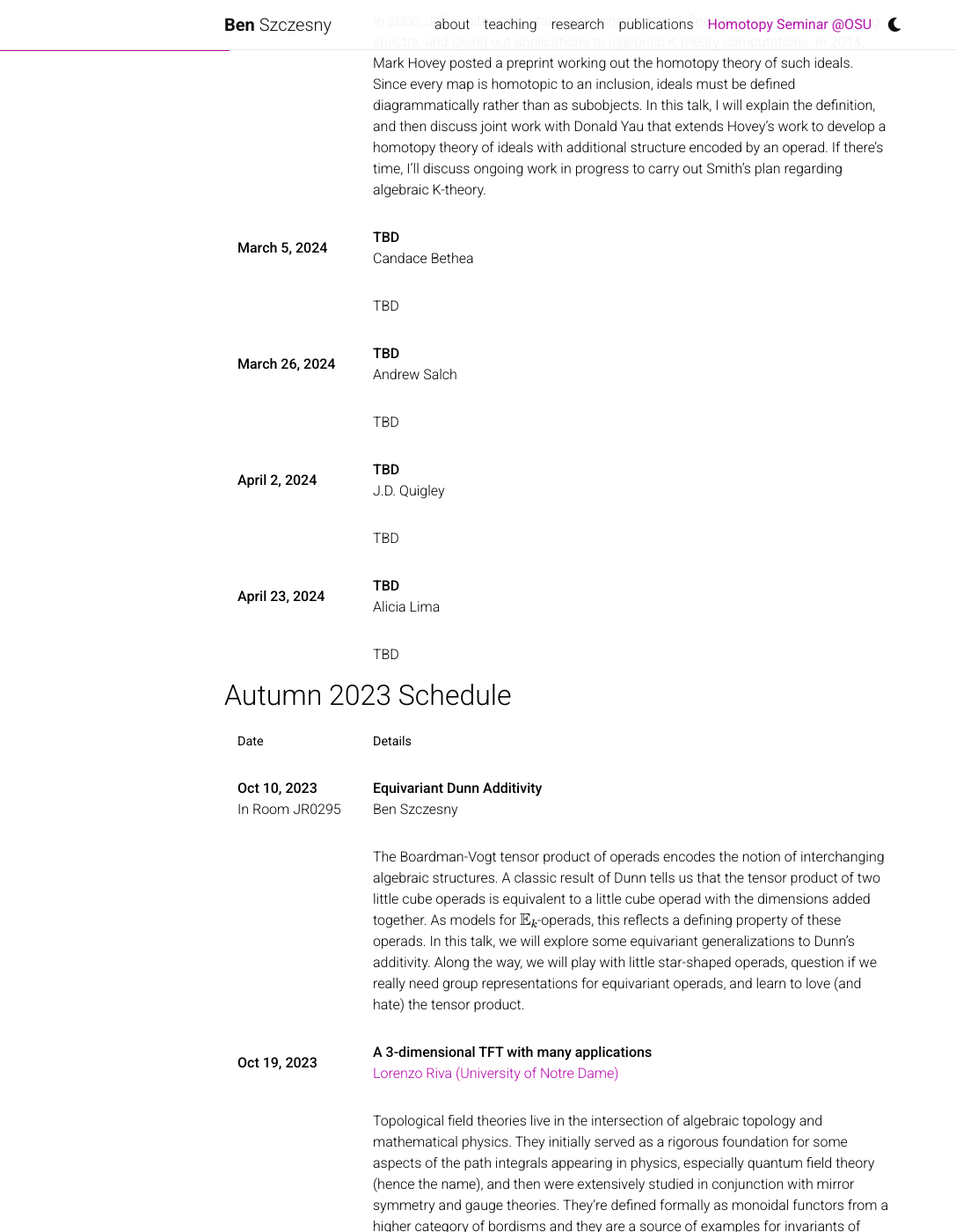
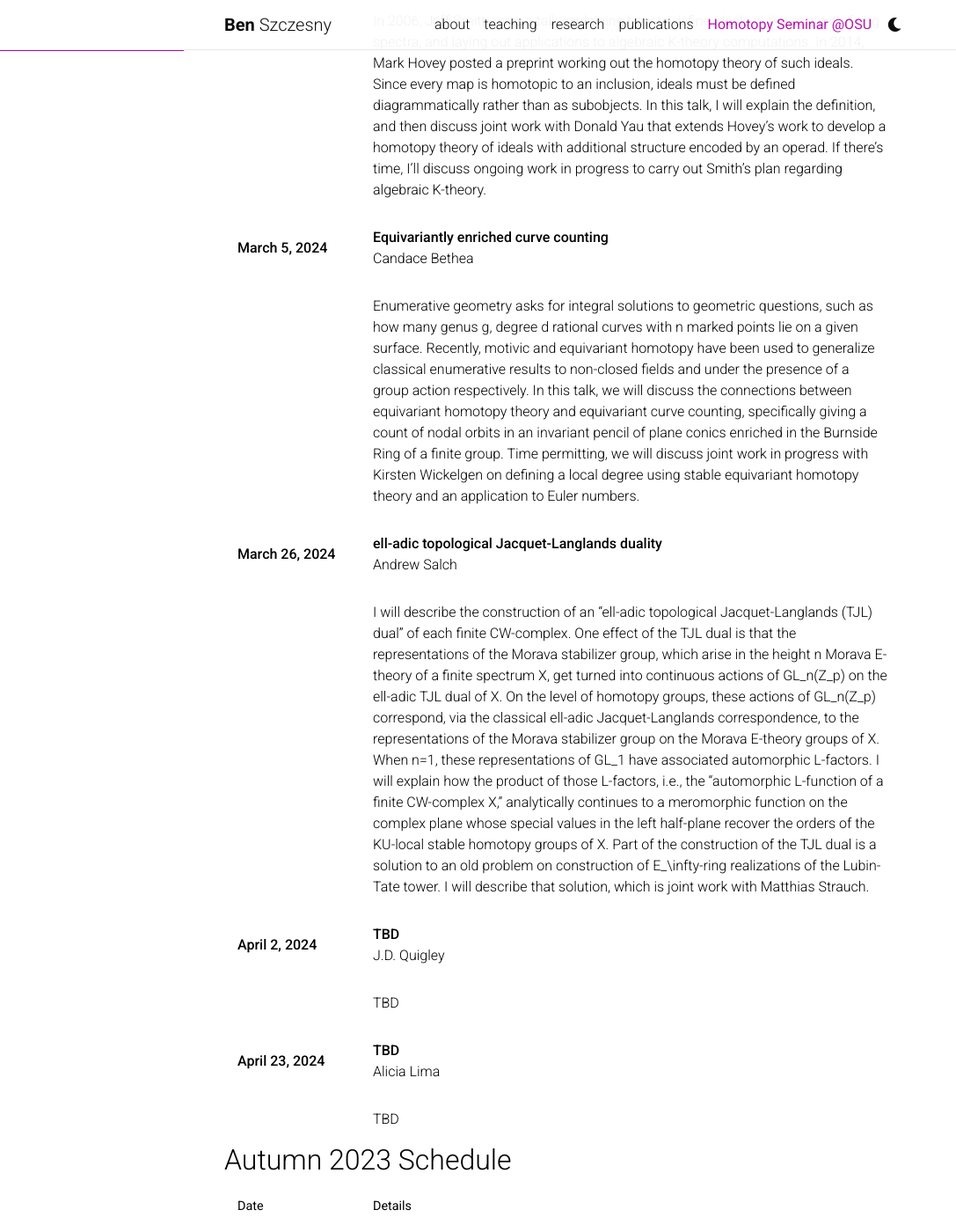
Before and after one commit to BenSzczesny/BenSzczesny.github.io, a Jekyll site: the page built from _pages/homotopyseminar.md, in a window 1280 px wide and 1400 px high, scrolled down 428 px. Shown: the whole window at 88% size, without its empty margins (0-1087 px from the left). Built offline with Jekyll 4.4.1, drawn with Linux system fonts in a browser that asks for light colours; comment, search, counter and statistics services are not loaded; a style sheet for code colours, icons or effects is not loaded.

Commit message:
Candace Bethea and Andrew Salch talk details

```diff
--- a/_pages/homotopyseminar.md
+++ b/_pages/homotopyseminar.md
@@ -39,24 +39,28 @@ In 2006, Jeff Smith gave a talk explaining how to define ideals in the context o
 <tr>
 <td markdown="span">**March 5, 2024**</td>
 <td markdown="span">
-**TBD**<br> Candace Bethea </td>
+**Equivariantly enriched curve counting**<br> Candace Bethea </td>
 </tr>
 <tr>
 <td></td>
 <td markdown="span">
-TBD
+Enumerative geometry asks for integral solutions to geometric questions, such as how many genus g, degree d rational curves with n marked points lie on a given surface. Recently, motivic and equivariant homotopy have been used to generalize classical enumerative results to non-closed fields and under the presence of a group action respectively. In this talk, we will discuss the connections between equivariant homotopy theory and equivariant curve counting, specifically giving a count of nodal orbits in an invariant pencil of plane conics enriched in the Burnside Ring of a finite group. Time permitting, we will discuss joint work in progress with Kirsten Wickelgen on defining a local degree using stable equivariant homotopy theory and an application to Euler numbers.
 </td>
 </tr>
 
 <tr>
 <td markdown="span">**March 26, 2024**</td>
 <td markdown="span">
-**TBD**<br> Andrew Salch </td>
+**ell-adic topological Jacquet-Langlands duality**<br> Andrew Salch </td>
 </tr>
 <tr>
 <td></td>
 <td markdown="span">
-TBD
+I will describe the construction of an "ell-adic topological Jacquet-Langlands (TJL) dual" of each finite CW-complex. One effect of the TJL dual is that the representations of the Morava stabilizer group, which arise in the height n Morava E-theory of a finite spectrum X, get turned into continuous actions of GL_n(Z_p) on the ell-adic TJL dual of X. On the level of homotopy groups, these actions of GL_n(Z_p) correspond, via the classical ell-adic Jacquet-Langlands correspondence, to the representations of the Morava stabilizer group on the Morava E-theory groups of X.
+
+When n=1, these representations of GL_1 have associated automorphic L-factors. I will explain how the product of those L-factors, i.e., the "automorphic L-function of a finite CW-complex X," analytically continues to a meromorphic function on the complex plane whose special values in the left half-plane recover the orders of the KU-local stable homotopy groups of X.
+
+Part of the construction of the TJL dual is a solution to an old problem on construction of E_\infty-ring realizations of the Lubin-Tate tower. I will describe that solution, which is joint work with Matthias Strauch.
 </td>
 </tr>
 
```
